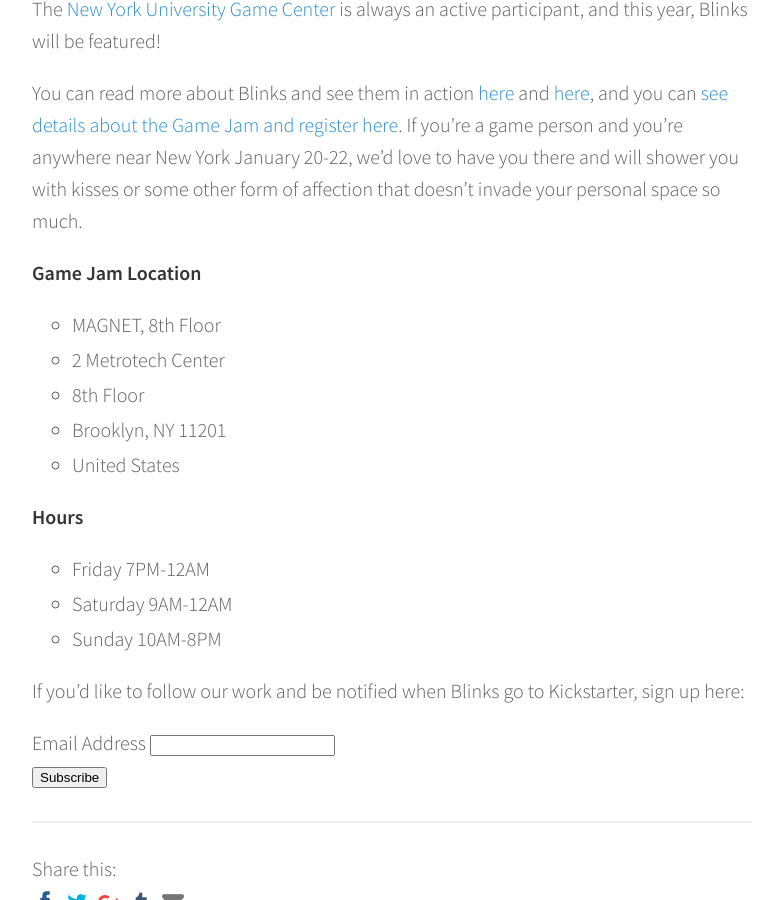
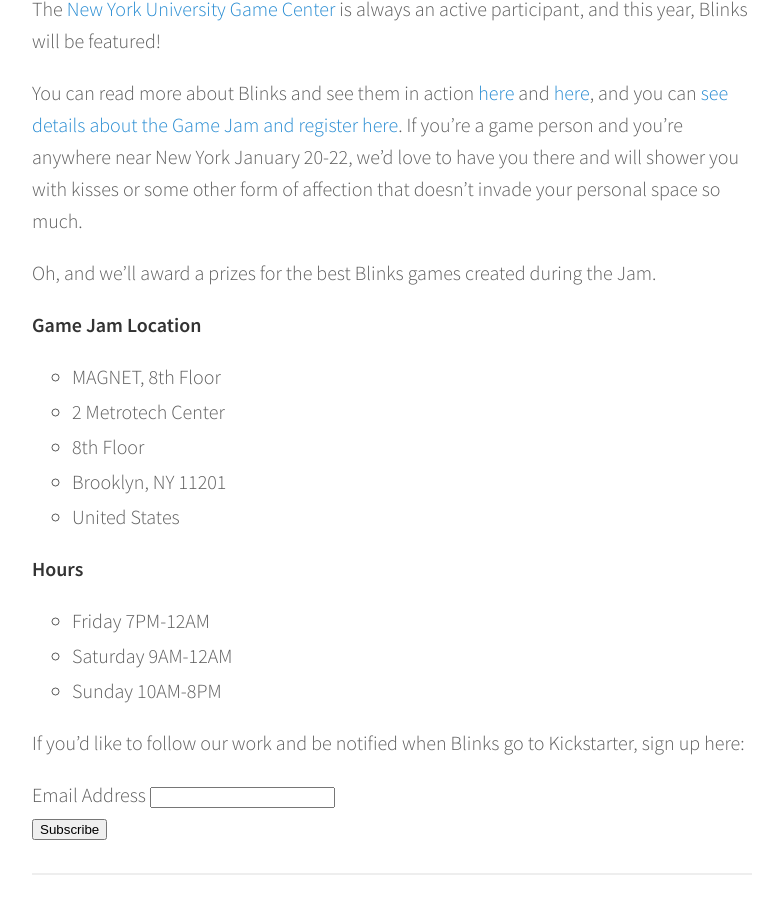
Before and after one commit to jbobrow/Move38-website, a Jekyll site: the page built from _posts/2017-01-09-blinks-formerly-automatiles-will-be-at-nyus-global-game-jam.markdown, in a window 1280 px wide and 900 px high, scrolled down 774 px. Shown: the whole window, without its empty margins (248-1031 px from the left). Built offline with Jekyll 4.4.1, drawn with Linux system fonts in a browser that asks for light colours; nearby versions of some CDN libraries; comment, search, counter and statistics services are not loaded.

Commit message:
Updated Blinks Formerly Automatiles Will Be At Nyus Global Game Jam

```diff
--- a/_posts/2017-01-09-blinks-formerly-automatiles-will-be-at-nyus-global-game-jam.markdown
+++ b/_posts/2017-01-09-blinks-formerly-automatiles-will-be-at-nyus-global-game-jam.markdown
@@ -12,6 +12,8 @@
 The [New York University Game Center](http://gamecenter.nyu.edu/) is always an active participant, and this year, Blinks will be featured!
 
 You can read more about Blinks and see them in action [here](http://move38.com/blog/a-board-game-that-thinks/) and [here](http://move38.com/blog/game-in-development-live-free-or-die/), and you can [see details about the Game Jam and register here](http://globalgamejam.org/2017/jam-sites/nyu-game-center). If you're a game person and you're anywhere near New York January 20-22, we'd love to have you there and will shower you with kisses or some other form of affection that doesn't invade your personal space so much.
+
+Oh, and we'll award a prizes for the best Blinks games created during the Jam.
 
 **Game Jam Location**
 
```
